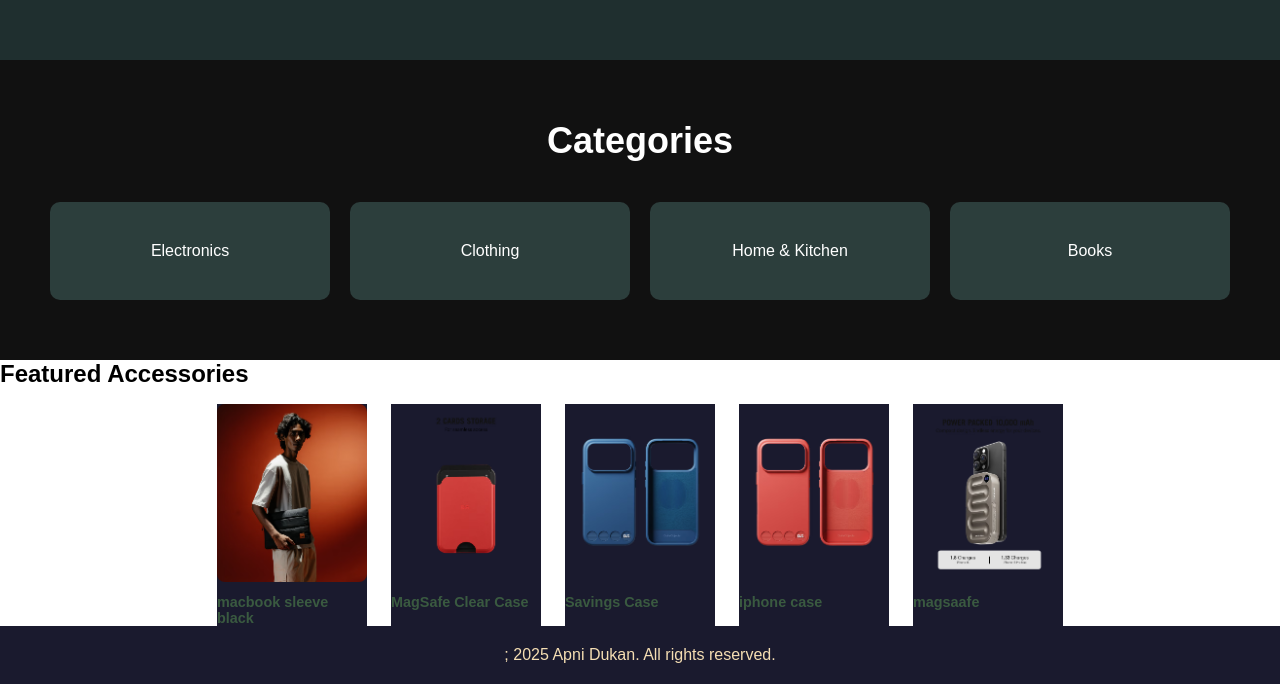
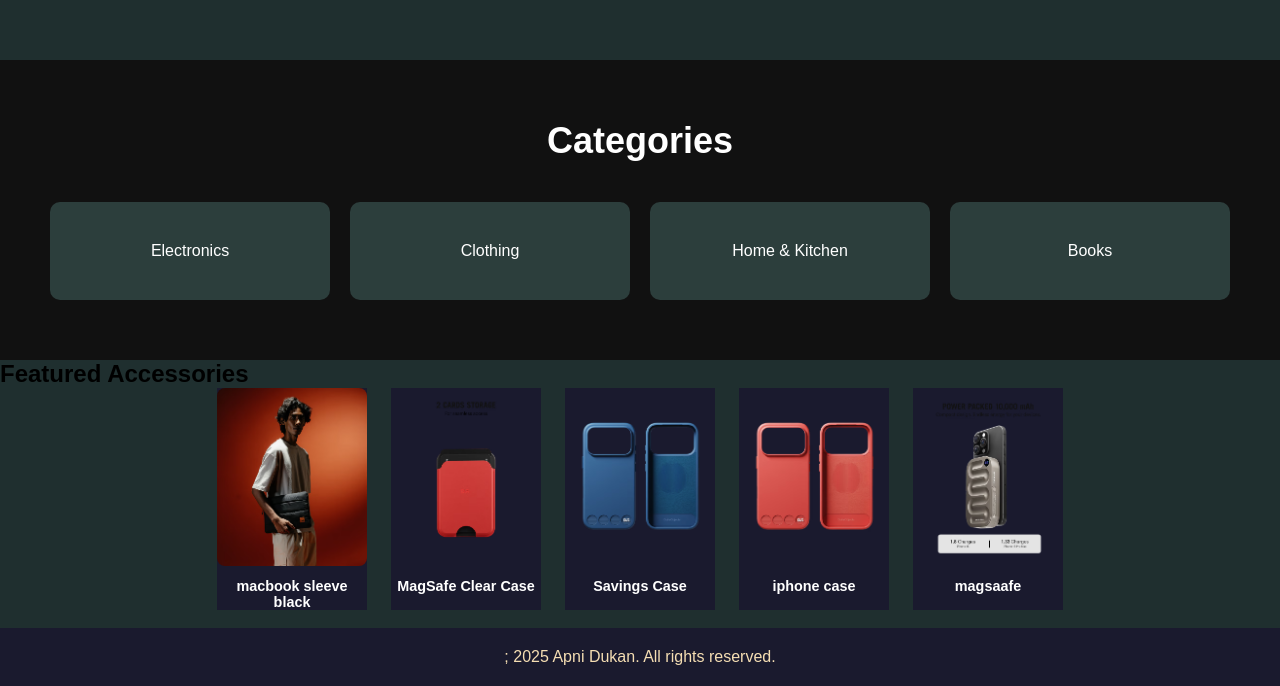
Before and after one commit to VanshAdhlakha/ApniDukan, a plain HTML site: page index.html in a window 1280 px wide. Shown: the part 580-1266 px from the top of the page. Drawn offline with Linux system fonts and the light colour scheme.

Commit message:
bg color change

```diff
--- a/style.css
+++ b/style.css
@@ -3,6 +3,7 @@
     margin: 0%;
     box-sizing: border-box;
     font-family: Arial, sans-serif;
+
 }
 .navbar{
     display: flex;
@@ -136,12 +137,18 @@ footer{
   justify-content: center;
   gap: 1.5rem;
   margin-top: 1rem;
+  background-color:#1f2f2f;
+  margin: 0;
+}
+.featured-items>h2{
+    background-color:#1f2f2f;
 }
 
 .item-card {
   max-width: 150px;
   flex: 1 1 120px;
   background-color: #1a1a2e;
+  margin-bottom: 18px;
 }
 .item-card:hover{
     transform: scale(1.1);
@@ -150,7 +157,7 @@ footer{
 .item-card img {
   width: 100%;
   border-radius: 8px;
-  color: #3a5a40;
+
 }
 
 .item-card p {
@@ -158,7 +165,8 @@ footer{
   font-size: 0.9rem;
   color: #1a1a2e;
   font-weight: bolder;
-  color: #3a5a40;
+  color: white;
+  text-align: center;
 }
 .item-card p:hover{
     text-decoration:underline ;
```
